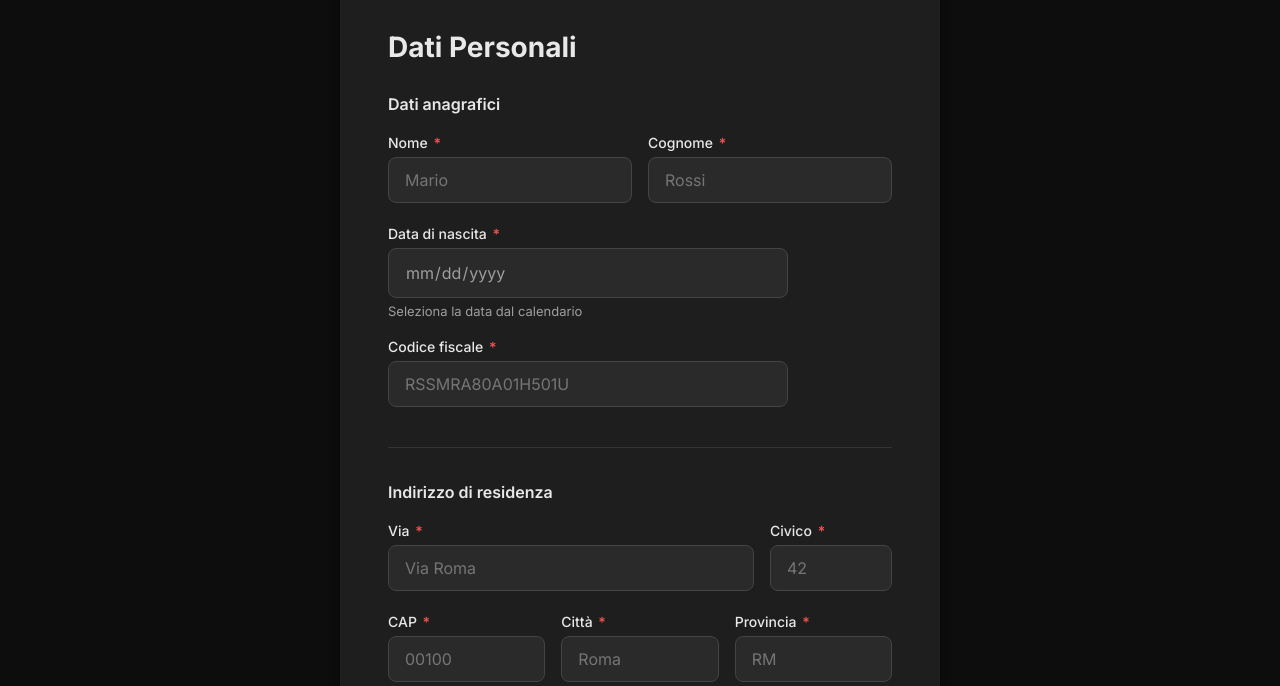
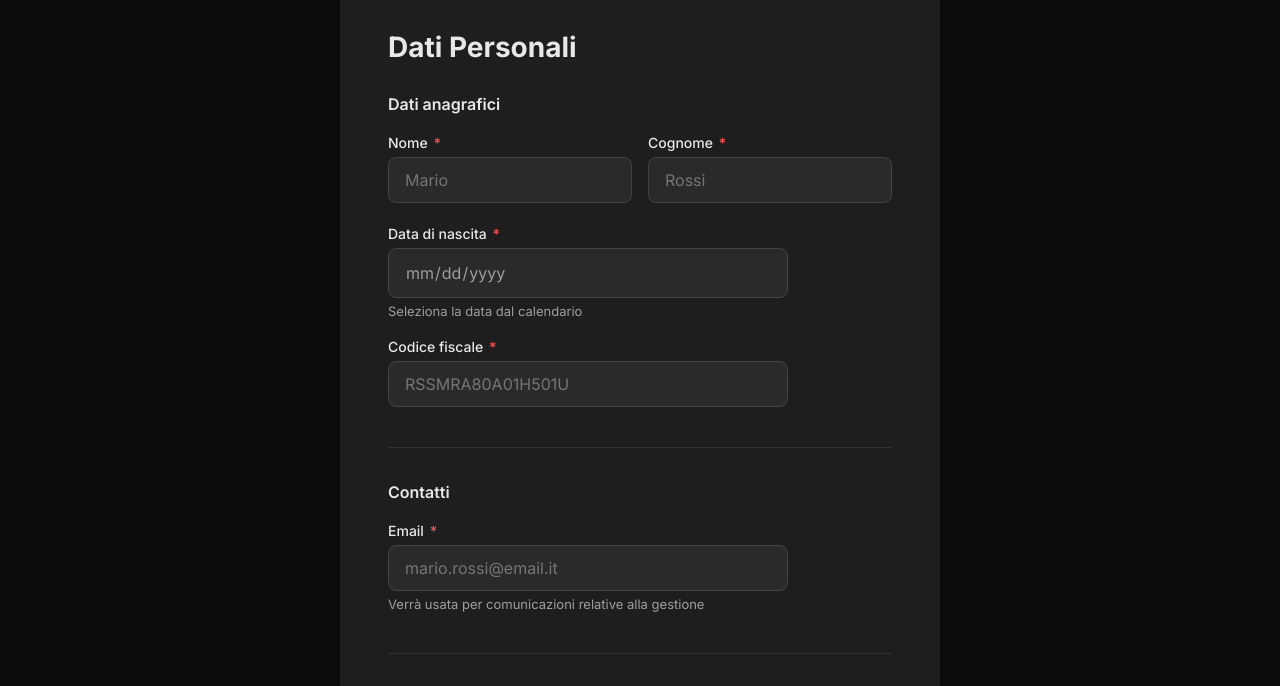
Before and after one commit to MoorentPm/questionario-onboarding-moorent-pm, a plain HTML site: page index.html in a window 1280 px wide. Both pictures are taken after a click on the button "Inizia". Shown: the part 114-800 px from the top of the page. Drawn offline with Linux system fonts and the light colour scheme; some packages are replaced by stand-ins of ours.

Commit message:
feat: add required email field to step 1 with validation and review
Co-Authored-By: Claude Sonnet 4.6 <noreply@anthropic.com>

```diff
--- a/index.html
+++ b/index.html
@@ -90,6 +90,24 @@
             style="text-transform: uppercase;">
           <span class="field-error" role="alert"></span>
         </div>
+      </div>
+
+      <div class="field-section">
+        <h3 class="section-title">Contatti</h3>
+
+        <div class="form-group">
+          <label for="email">Email <span class="required" aria-label="obbligatorio">*</span></label>
+          <input
+            type="email"
+            id="email"
+            name="email"
+            placeholder="mario.rossi@email.it"
+            required
+            autocomplete="email">
+          <span class="field-hint">Verrà usata per comunicazioni relative alla gestione</span>
+          <span class="field-error" role="alert"></span>
+        </div>
+
       </div>
 
       <div class="field-section">
@@ -410,6 +428,9 @@
           <dt>Codice fiscale</dt>
           <dd id="review-cf">—</dd>
 
+          <dt>Email</dt>
+          <dd id="review-email">—</dd>
+
           <dt>Indirizzo di residenza</dt>
           <dd id="review-indirizzo-residenza">—</dd>
         </dl>
--- a/js/step-review.js
+++ b/js/step-review.js
@@ -159,6 +159,11 @@
       reviewCf.textContent = step1Data['codice-fiscale'] || '—';
     }
 
+    var reviewEmail = document.getElementById('review-email');
+    if (reviewEmail) {
+      reviewEmail.textContent = step1Data.email || '—';
+    }
+
     var reviewIndirizzoResidenza = document.getElementById('review-indirizzo-residenza');
     if (reviewIndirizzoResidenza) {
       reviewIndirizzoResidenza.textContent = formatAddress(
```
